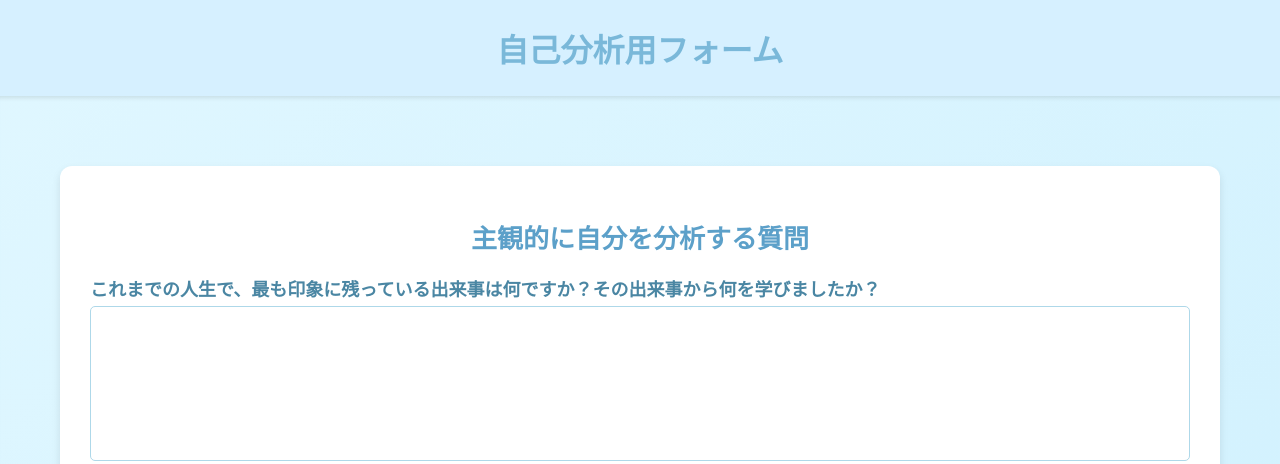
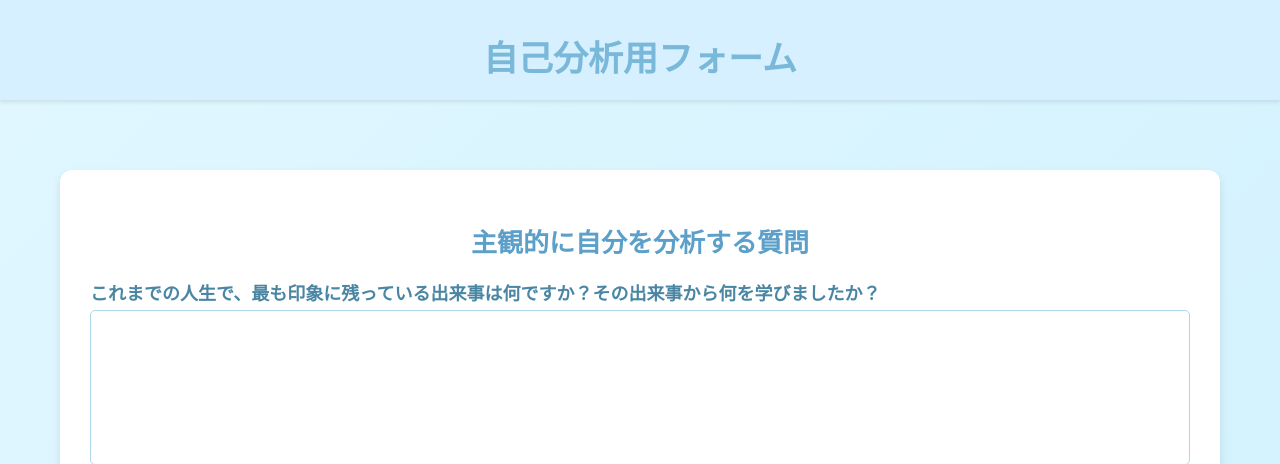
Before and after one commit to mepomaru/TH, a PHP site: page /trueHue/home/php/analyzeForm.php in a window 1280 px wide. Shown: the top 464 px of the page. Run offline with PHP 8.4, Linux system fonts and the light colour scheme.

Commit message:
change header design

```diff
--- a/public_html/home/css/analyzeForm.css
+++ b/public_html/home/css/analyzeForm.css
@@ -15,7 +15,7 @@ body {
 /* ヘッダーのスタイル */
 header {
     width: 100%;
-    padding: 25px 20px;
+    padding-top: 30px;
     background-color: #d6f0ff;
     /* 淡い青 */
     box-shadow: 0 2px 4px rgba(0, 0, 0, 0.1);
@@ -24,9 +24,10 @@ header {
 
 header h1 {
     margin: 0;
+    height: 70px;
     color: #7ab8d9;
     /* 青がかった色 */
-    font-size: 32px;
+    font-size: 35px;
 }
 
 main {
```
